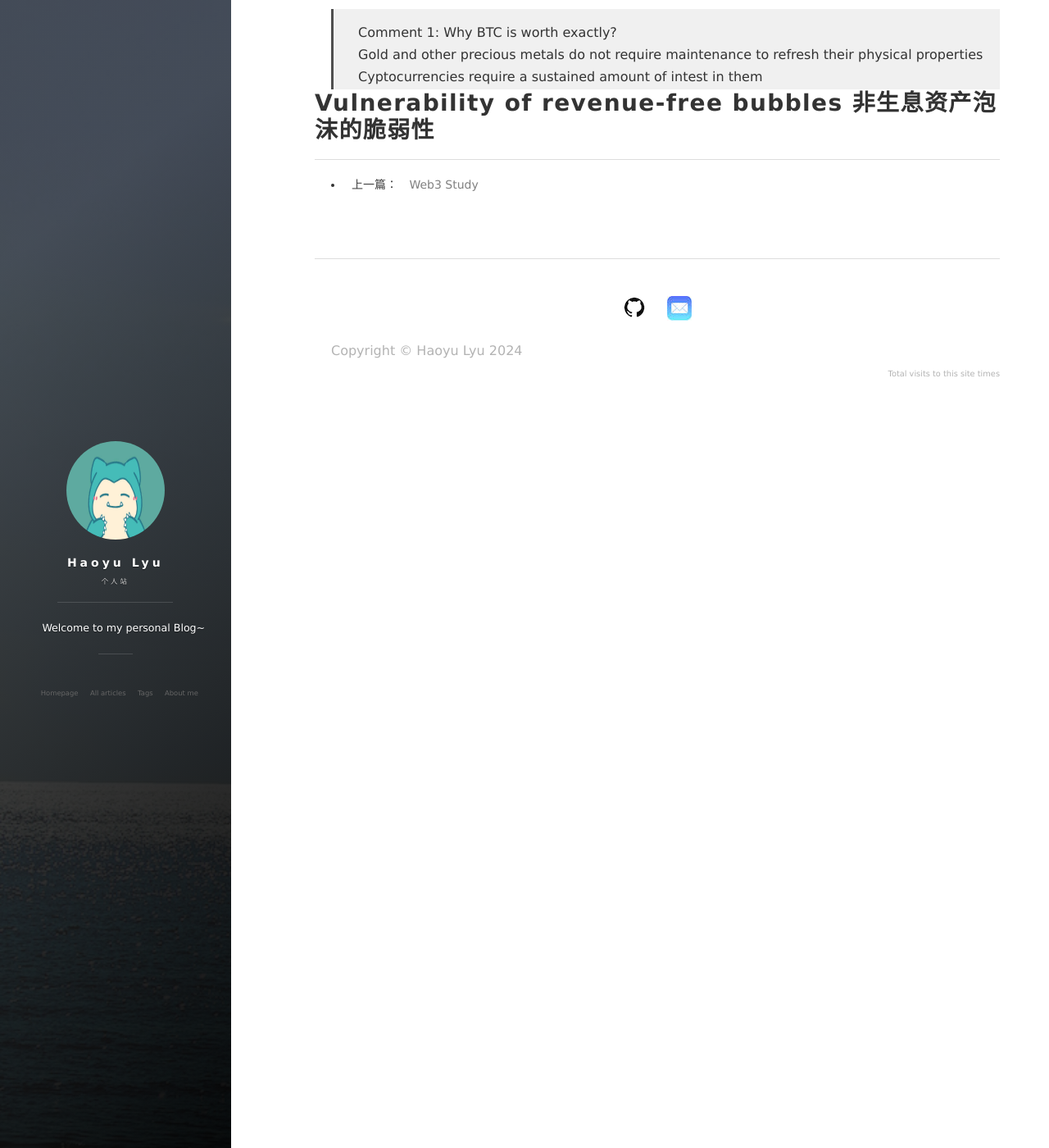
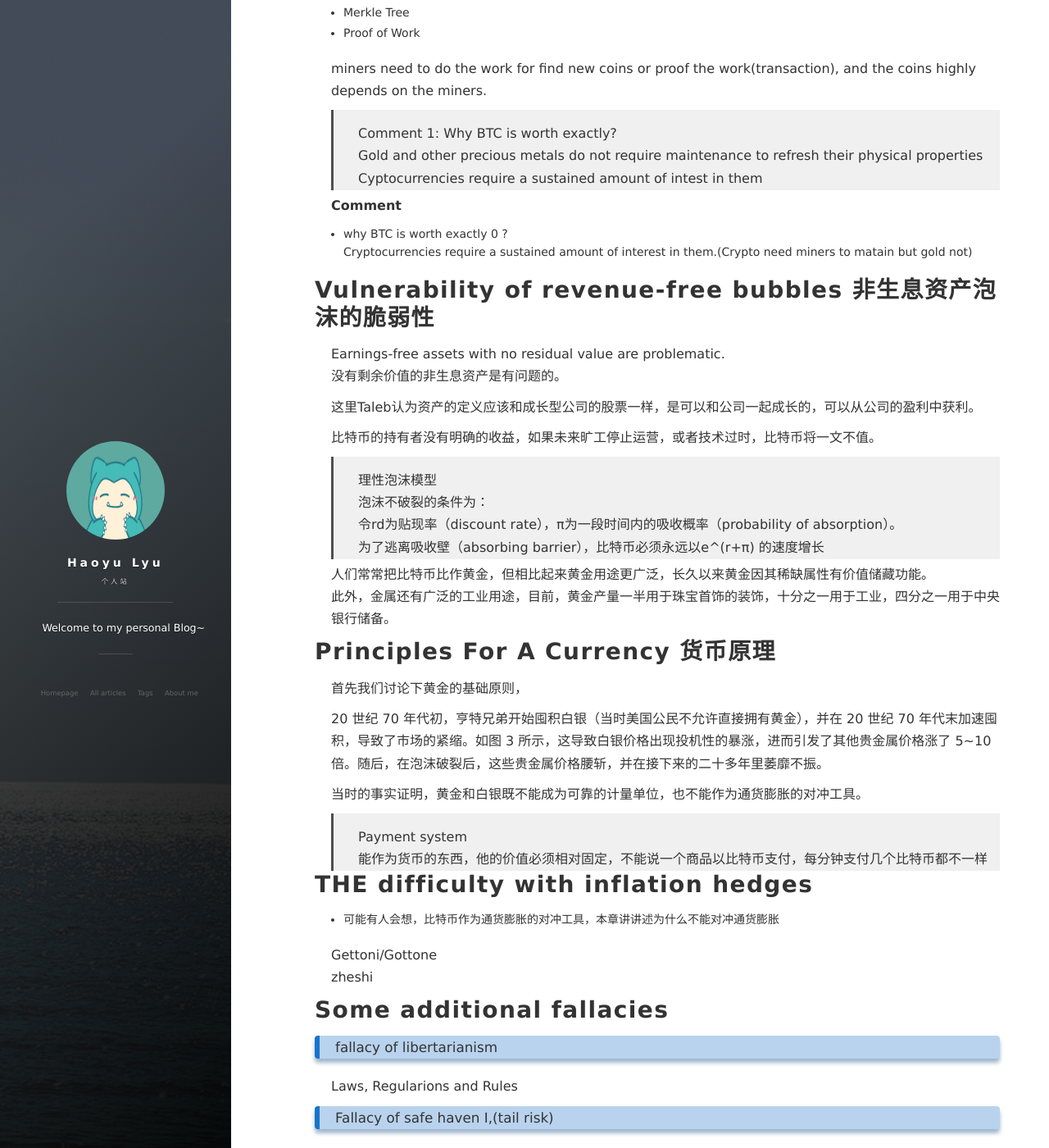
Before and after one commit to QUAFFquaff/QUAFFquaff.github.io, a Jekyll site: the page built from _posts/2024-10-02-Web3-Bitcoin-Currencies-and-Fragility.md, in a window 1280 px wide and 1400 px high, scrolled down 1027 px. Shown: the whole window at 82% size. Built offline with Jekyll 4.4.1, drawn with Linux system fonts in a browser that asks for light colours; nearby versions of some CDN libraries; comment, search, counter and statistics services are not loaded; some of the changed text lies outside the part shown.

Commit message:
20241010

```diff
--- a/_posts/2024-10-02-Web3-Bitcoin-Currencies-and-Fragility.md
+++ b/_posts/2024-10-02-Web3-Bitcoin-Currencies-and-Fragility.md
@@ -38,4 +38,76 @@ miners need to do the work for find new coins or proof the work(transaction), an
 > Gold and other precious metals do not require maintenance to refresh their physical properties
 > Cyptocurrencies require a sustained amount of intest in them
 
+**Comment**
+- why BTC is worth exactly 0 ?
+Cryptocurrencies require a sustained amount of interest in them.(Crypto need miners to matain but gold not)
+
 # Vulnerability of revenue-free bubbles  非生息资产泡沫的脆弱性
+
+Earnings-free assets with no residual value are problematic.
+没有剩余价值的非生息资产是有问题的。
+
+这里Taleb认为资产的定义应该和成长型公司的股票一样，是可以和公司一起成长的，可以从公司的盈利中获利。
+
+比特币的持有者没有明确的收益，如果未来旷工停止运营，或者技术过时，比特币将一文不值。
+
+>  理性泡沫模型
+>  泡沫不破裂的条件为：
+>  令rd为贴现率（discount rate），π为一段时间内的吸收概率（probability of absorption）。
+为了逃离吸收壁（absorbing barrier），比特币必须永远以e^(r+π) 的速度增长
+
+
+人们常常把比特币比作黄金，但相比起来黄金用途更广泛，长久以来黄金因其稀缺属性有价值储藏功能。
+此外，金属还有广泛的工业用途，目前，黄金产量一半用于珠宝首饰的装饰，十分之一用于工业，四分之一用于中央银行储备。
+
+
+# Principles For A Currency 货币原理
+
+首先我们讨论下黄金的基础原则，
+
+20 世纪 70 年代初，亨特兄弟开始囤积白银（当时美国公民不允许直接拥有黄金），并在 20 世纪 70 年代末加速囤积，导致了市场的紧缩。如图 3 所示，这导致白银价格出现投机性的暴涨，进而引发了其他贵金属价格涨了 5~10 倍。随后，在泡沫破裂后，这些贵金属价格腰斩，并在接下来的二十多年里萎靡不振。
+
+当时的事实证明，黄金和白银既不能成为可靠的计量单位，也不能作为通货膨胀的对冲工具。
+
+> Payment system
+> 能作为货币的东西，他的价值必须相对固定，不能说一个商品以比特币支付，每分钟支付几个比特币都不一样
+
+
+# THE difficulty with inflation hedges
+
+- 可能有人会想，比特币作为通货膨胀的对冲工具，本章讲讲述为什么不能对冲通货膨胀
+
+Gettoni/Gottone
+zheshi
+
+# Some additional fallacies
+
+### fallacy of libertarianism
+
+Laws, Regularions and Rules
+
+### Fallacy of safe haven I,(tail risk)
+2020 年 3 月
+疫情引发恐慌，btc跌幅超过股市（存疑
+互联网区域性终端
+
+### Fallacy of safe haven II, ( protection from tyrannical regimes)
+
+比特币对所有人都是公开可见的, 公共区块链不仅能被 FBI 读取，甚至普通人在家中也能看到
+
+
+例如，2021 年 5 月 8 日，一位 Wolfram Research 的专家能够利用统计数据检测并定位 Colonial Pipeline 支付的「匿名」赎金（参考文献 21）——而 FBI 也没花多长时间就追回了这笔资金。
+
+### Fallacy of agency problem
+
+有人认为btc会是民主的，政府和银行家的财富聚集问题将减少（因为去中心化），
+相反的，内部人士拥有更多的货币，财富转移到了新的垄断财团手中
+
+
+# End
+
+「比特币虽然有缺陷，但它依然是一个伟大的技术创新；我们将用区块链创造奇迹」
+
+然而，没有证据表明这是一个伟大的技术创新——除非「伟大的技术创新」并不意味着「有用」
+
+让我们以一个大马士革的笑话结束。一个小贩以两种不同的价格出售同样品种的黄瓜，有人问道：「为什么这个价格是那个的两倍？」小贩回答道：「更贵的那批黄瓜是用更好的骡子运来的」。
```
Also changed, not shown: support.md (+0 -4 lines), 1 other file.
